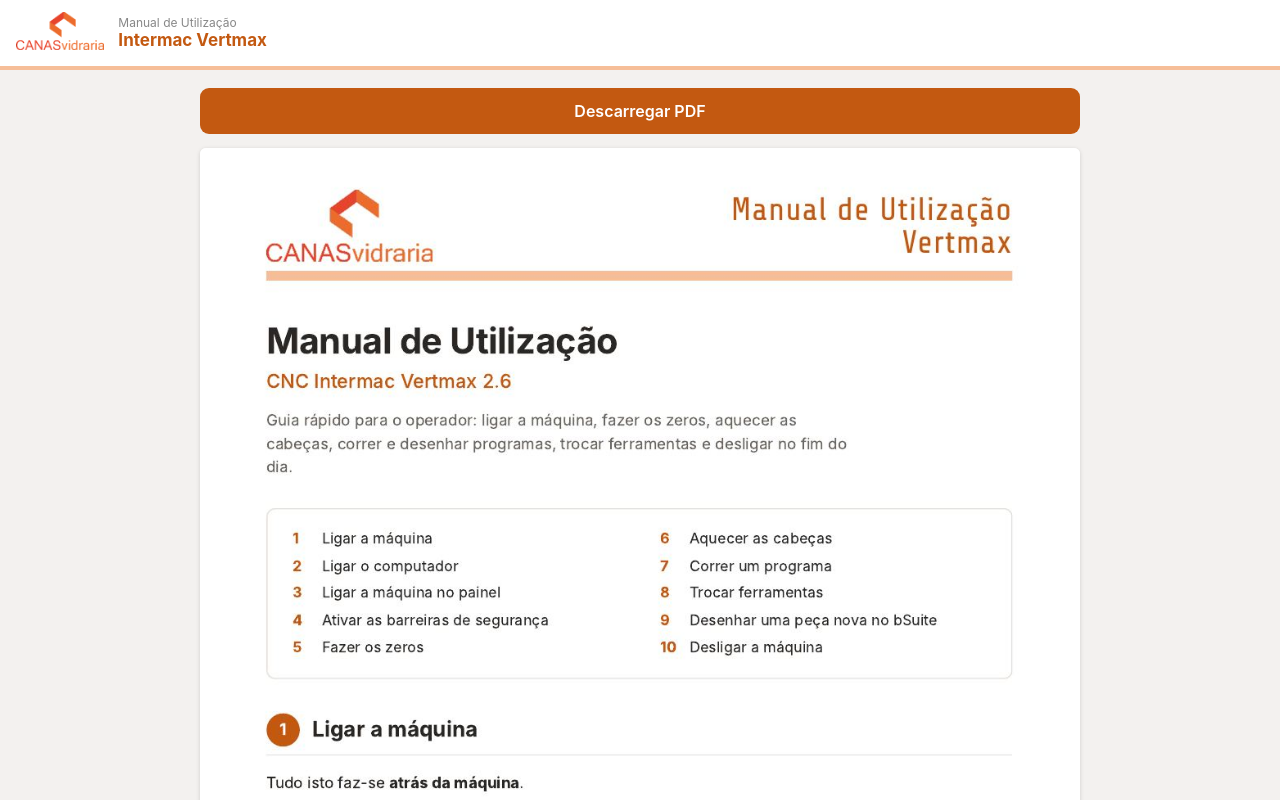
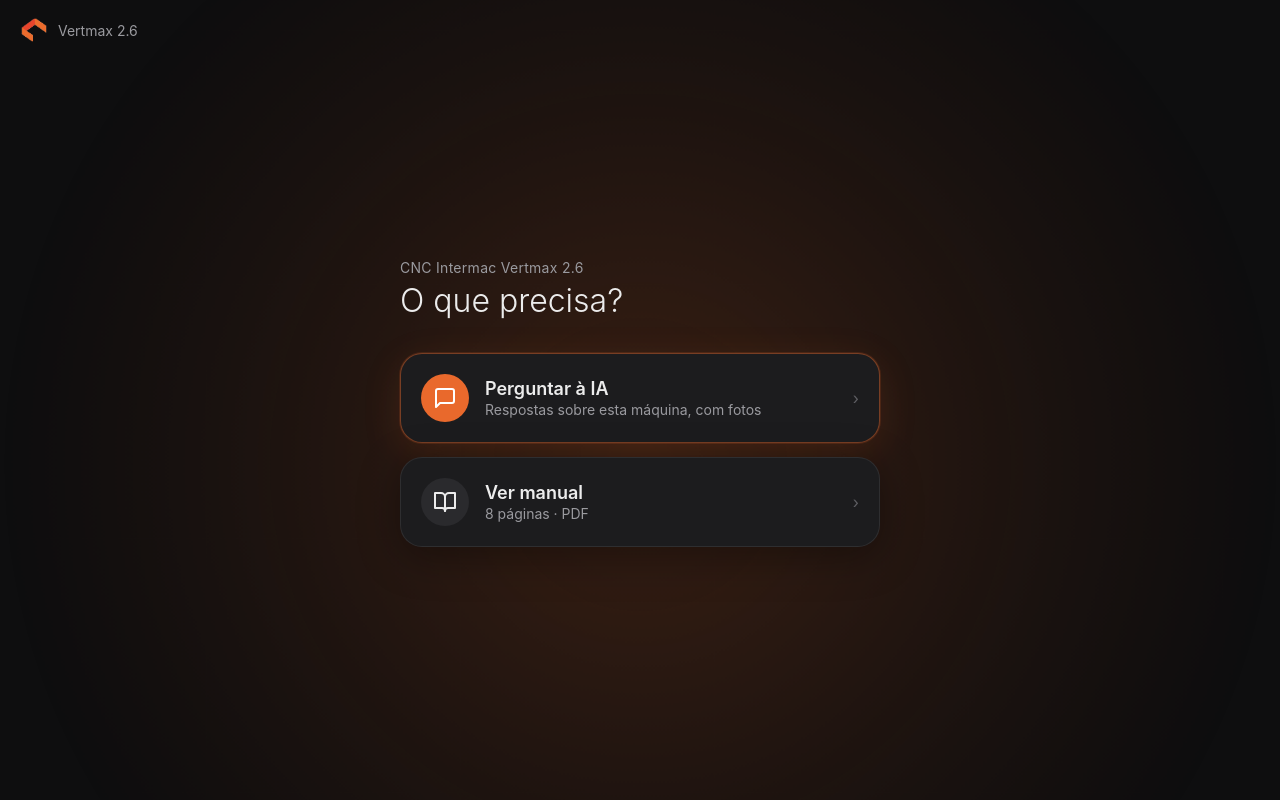
Before and after one commit to canas-vidraria/manuais-canas, a plain HTML site: page vertmax/index.html in a window 1280 px wide. Shown: the top 800 px of the page. Drawn offline with Linux system fonts and the light colour scheme.

Commit message:
Menu IA + manual na Vertmax e no forno
Co-Authored-By: Claude Opus 5.5 <noreply@anthropic.com>

```diff
--- a/vertmax/index.html
+++ b/vertmax/index.html
@@ -1,9 +1,28 @@
-<!DOCTYPE html><html lang="pt"><head><meta charset="utf-8"><meta name="viewport" content="width=device-width,initial-scale=1">
-<title>Intermac Vertmax</title><style>*{box-sizing:border-box}body{margin:0;font-family:-apple-system,Segoe UI,Roboto,sans-serif;background:#f3f1ef;color:#262626}
-header{background:#fff;border-bottom:4px solid #f6be98;padding:12px 16px;display:flex;align-items:center;gap:14px;position:sticky;top:0;z-index:5}
-header img{height:38px}header div{line-height:1.2}header small{color:#888;font-size:12px;display:block}header b{color:#c35911;font-size:17px}
-main{max-width:900px;margin:0 auto;padding:14px 10px 40px}
-.btn{display:block;text-align:center;background:#c35911;color:#fff;text-decoration:none;font-weight:600;padding:13px;border-radius:9px;margin:4px 0 14px}
-.pg{width:100%;display:block;background:#fff;border-radius:6px;box-shadow:0 1px 4px rgba(0,0,0,.15);margin:0 0 12px}
-.card{display:block;background:#fff;border-radius:10px;padding:16px 18px;margin:0 0 10px;text-decoration:none;color:#262626;border-left:5px solid #c35911;font-weight:600;font-size:17px}
-.card small{display:block;color:#888;font-weight:400;font-size:13px}</style></head><body><header><a href="../"><img src="../logo.png" alt="Canas Vidraria"></a><div><small>Manual de Utilização</small><b>Intermac Vertmax</b></div></header><main><a class="btn" href="manual-vertmax.pdf" download>Descarregar PDF</a><img class="pg" src="p1.jpg" alt="Página 1" loading="eager"><img class="pg" src="p2.jpg" alt="Página 2" loading="eager"><img class="pg" src="p3.jpg" alt="Página 3" loading="lazy"><img class="pg" src="p4.jpg" alt="Página 4" loading="lazy"><img class="pg" src="p5.jpg" alt="Página 5" loading="lazy"><img class="pg" src="p6.jpg" alt="Página 6" loading="lazy"><img class="pg" src="p7.jpg" alt="Página 7" loading="lazy"><img class="pg" src="p8.jpg" alt="Página 8" loading="lazy"></main></body></html>
+<!DOCTYPE html><html lang="pt"><head><meta charset="utf-8"><meta name="viewport" content="width=device-width,initial-scale=1,viewport-fit=cover">
+<meta name="theme-color" content="#0e0e0f"><title>Vertmax 2.6 – Canas Vidraria</title><link rel="icon" href="../simbolo.png">
+<style>
+*{box-sizing:border-box}html,body{height:100%}
+body{margin:0;font-family:Inter,-apple-system,Segoe UI,Roboto,sans-serif;background:#0e0e0f;color:#ececec;display:flex;flex-direction:column;min-height:100svh;overflow-x:hidden}
+.glow{position:fixed;left:50%;top:58%;width:140vmax;height:140vmax;transform:translate(-50%,-50%);background:radial-gradient(closest-side,rgba(233,105,44,.20),rgba(233,105,44,.06) 45%,transparent 70%);animation:b 8s ease-in-out infinite;pointer-events:none;z-index:0}
+@keyframes b{0%,100%{opacity:.8;transform:translate(-50%,-50%) scale(1)}50%{opacity:1;transform:translate(-50%,-50%) scale(1.06)}}
+header{position:relative;z-index:1;display:flex;align-items:center;gap:10px;padding:16px 20px}
+header img{width:28px;height:28px}header span{color:#9a9a9f;font-size:14px}
+main{position:relative;z-index:1;flex:1;display:flex;flex-direction:column;justify-content:center;padding:0 20px calc(40px + env(safe-area-inset-bottom));max-width:520px;width:100%;margin:0 auto;animation:in .6s ease-out both}
+@keyframes in{from{opacity:0;transform:translateY(12px)}to{opacity:1;transform:none}}
+small.t{color:#9a9a9f;font-size:14px;letter-spacing:.02em}
+h1{font-weight:300;font-size:32px;line-height:1.2;margin:6px 0 32px}
+a.op{display:flex;align-items:center;gap:16px;text-decoration:none;color:#ececec;background:#1c1c1e;border:1px solid rgba(255,255,255,.08);border-radius:22px;padding:20px;margin:0 0 14px;min-height:84px;box-shadow:0 10px 40px rgba(0,0,0,.35);transition:transform .15s,border-color .15s}
+a.op:active{transform:scale(.98)}
+a.op.ia{border-color:rgba(233,105,44,.45);box-shadow:0 0 0 1px rgba(233,105,44,.15),0 10px 40px rgba(233,105,44,.12)}
+.ic{flex:none;width:48px;height:48px;border-radius:50%;display:flex;align-items:center;justify-content:center;background:#2a2a2d}
+.ia .ic{background:#e9692c}
+.ic svg{width:24px;height:24px}
+b{display:block;font-size:18px;font-weight:600}a.op small{display:block;color:#9a9a9f;font-size:14px;margin-top:2px}
+.ch{margin-left:auto;color:#5f5f64}
+@media (prefers-reduced-motion:reduce){.glow,main{animation:none}}
+</style></head><body><div class="glow"></div>
+<header><img src="../simbolo.png" alt="Canas Vidraria"><span>Vertmax 2.6</span></header>
+<main><small class="t">CNC Intermac Vertmax 2.6</small><h1>O que precisa?</h1>
+<a class="op ia" href="https://maquinas-ia.canas-vidraria.workers.dev/vertmax"><div class="ic"><svg viewBox="0 0 24 24" fill="none" stroke="#fff" stroke-width="2" stroke-linecap="round" stroke-linejoin="round"><path d="M21 15a2 2 0 0 1-2 2H7l-4 4V5a2 2 0 0 1 2-2h14a2 2 0 0 1 2 2z"/></svg></div><div><b>Perguntar à IA</b><small>Respostas sobre esta máquina, com fotos</small></div><span class="ch">›</span></a>
+<a class="op" href="manual.html"><div class="ic"><svg viewBox="0 0 24 24" fill="none" stroke="#ececec" stroke-width="2" stroke-linecap="round" stroke-linejoin="round"><path d="M2 3h6a4 4 0 0 1 4 4v14a3 3 0 0 0-3-3H2z"/><path d="M22 3h-6a4 4 0 0 0-4 4v14a3 3 0 0 1 3-3h7z"/></svg></div><div><b>Ver manual</b><small>8 páginas · PDF</small></div><span class="ch">›</span></a>
+</main></body></html>
```
Also changed, not shown: forno/index.html (+28 -9 lines), forno/manual.html (added, +9 -0 lines), vertmax/manual.html (added, +9 -0 lines), simbolo.png (added).
